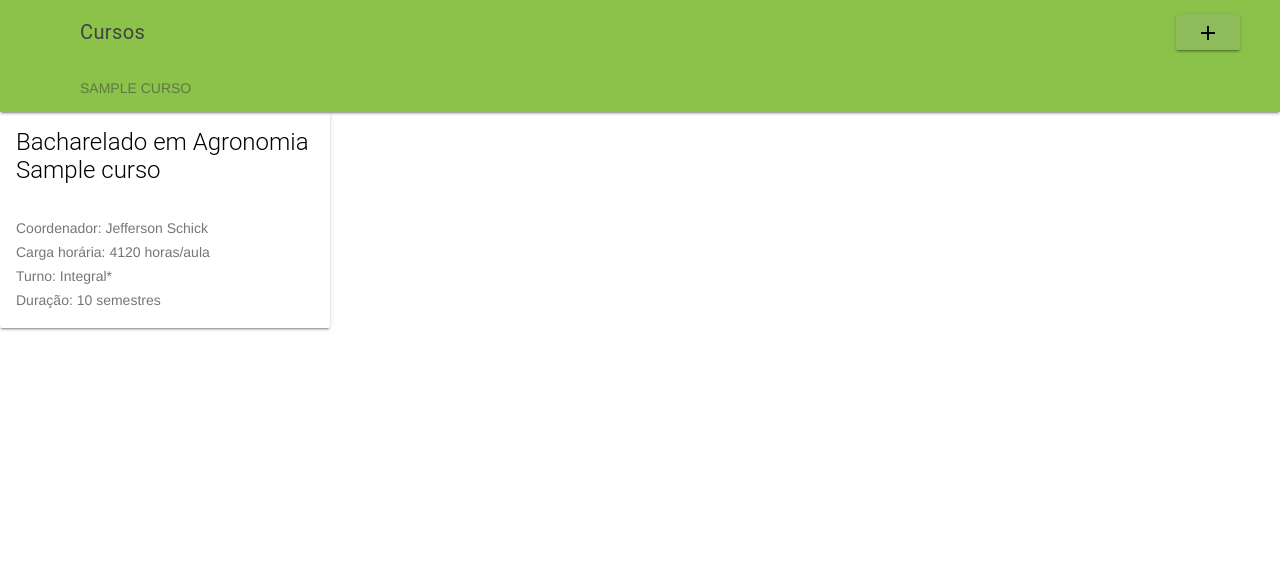
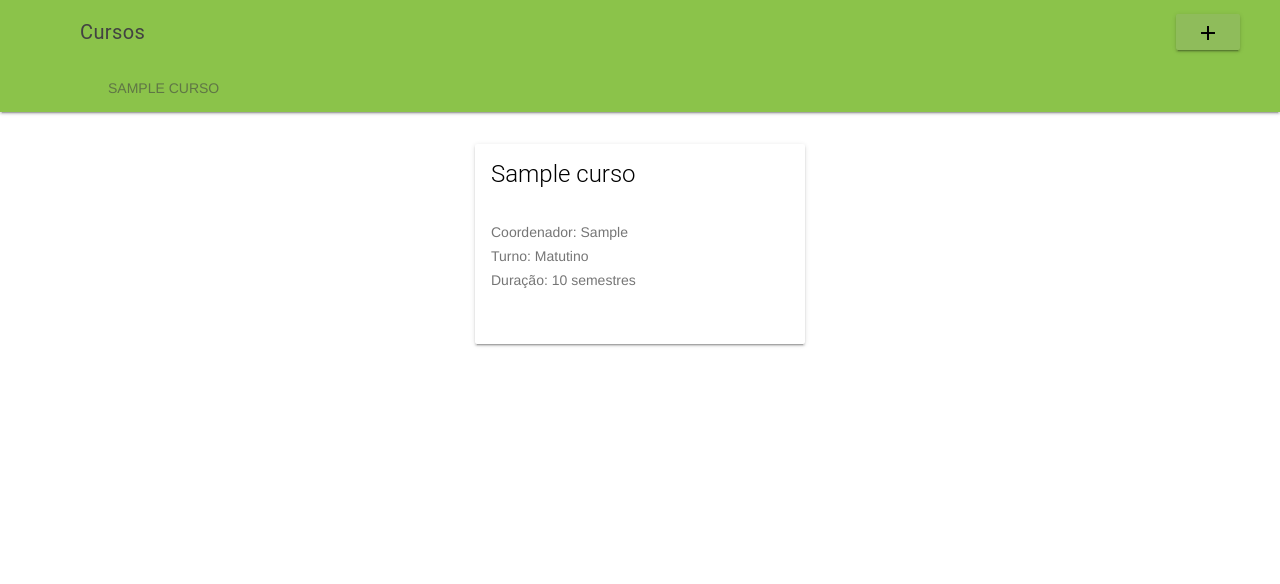
Before and after one commit to diegorwc/projeto_ppi_2, a Django app: page /timetable/cursos/ in a window 1280 px wide. Shown: the top 584 px of the page. Run offline with Django 3.2, Linux system fonts and the light colour scheme; tables that the repository leaves empty hold one stand-in row (values such as "Sample post").

Commit message:
ajustes na pagina cursos.html com uso de tags de template

```diff
--- a/PPI2/timetable/models.py
+++ b/PPI2/timetable/models.py
@@ -4,10 +4,10 @@ from django.db import models
 
 class Curso(models.Model):
 
-    MATUTINO = 'mat'
-    VESPERTINO = 'ves'
-    NOTURNO = 'not'
-    INTEGRAL = 'int'
+    MATUTINO = 'Matutino'
+    VESPERTINO = 'Vespertino'
+    NOTURNO = 'Noturno'
+    INTEGRAL = 'Integral'
     OPCOES_TURNO = (
         (MATUTINO, 'Matutino'),
         (VESPERTINO, 'Vespertino'),
@@ -22,7 +22,7 @@ class Curso(models.Model):
     # )
     coordenador = models.CharField(max_length = 100, null=True)
     turno = models.CharField(
-        max_length = 3, choices=OPCOES_TURNO, default='Matutino',
+        max_length = 10, choices=OPCOES_TURNO, default='Matutino',
     )
 
     def __str__(self):
--- a/PPI2/timetable/static/css/timetable.css
+++ b/PPI2/timetable/static/css/timetable.css
@@ -79,3 +79,12 @@ button > img {
   border: 1px solid #888;
   width: 80%;
 }
+
+.mdl-layout__tab-bar {
+  margin: auto;
+}
+
+.mdl-card {
+  margin: auto;
+  margin-top: 2em;
+}
--- a/PPI2/timetable/templates/timetable/cursos.html
+++ b/PPI2/timetable/templates/timetable/cursos.html
@@ -22,20 +22,28 @@
 
 {% block conteudo %}
   {% for curso in lista_cursos %}
-    <section class="mdl-layout__tab-panel is-active" id="scroll-tab-agronomia">
+    {% if forloop.counter == 1 %}
+      <section class="mdl-layout__tab-panel is-active"
+      id="scroll-tab-{{ curso.nome }}">
+    {% endif %}
+    {% if forloop.counter != 1 %}
+      <section class="mdl-layout__tab-panel"
+      id="scroll-tab-{{ curso.nome }}">
+    {% endif %}
       <div class="page-content">
         <div class="mdl-card mdl-shadow--2dp">
           <div class="mdl-card__title">
             <h2 class="mdl-card__title-text">
-              Bacharelado em Agronomia
               {{ curso.nome }}
             </h2>
           </div>
           <div class="mdl-card__supporting-text curso-info-card">
-            <p class="mdl-card__subtitle-text">Coordenador: Jefferson Schick</p>
-            <p class="mdl-card__subtitle-text">Carga horária: 4120 horas/aula</p>
-            <p class="mdl-card__subtitle-text">Turno: Integral*</p>
-            <p class="mdl-card__subtitle-text">Duração: 10 semestres</p>
+            <p class="mdl-card__subtitle-text">Coordenador: {{ curso.coordenador }}</p>
+            <!-- <p class="mdl-card__subtitle-text">Carga horária: 4120 horas/aula</p> -->
+            <p class="mdl-card__subtitle-text">Turno: {{ curso.turno }}</p>
+            <p class="mdl-card__subtitle-text">
+              Duração: {{ curso.quantidade_de_modulos }} semestres
+            </p>
           </div>
         </div>
       </div>
```
Also changed, not shown: PPI2/timetable/migrations/0004_auto_20190420_1126.py (added).
